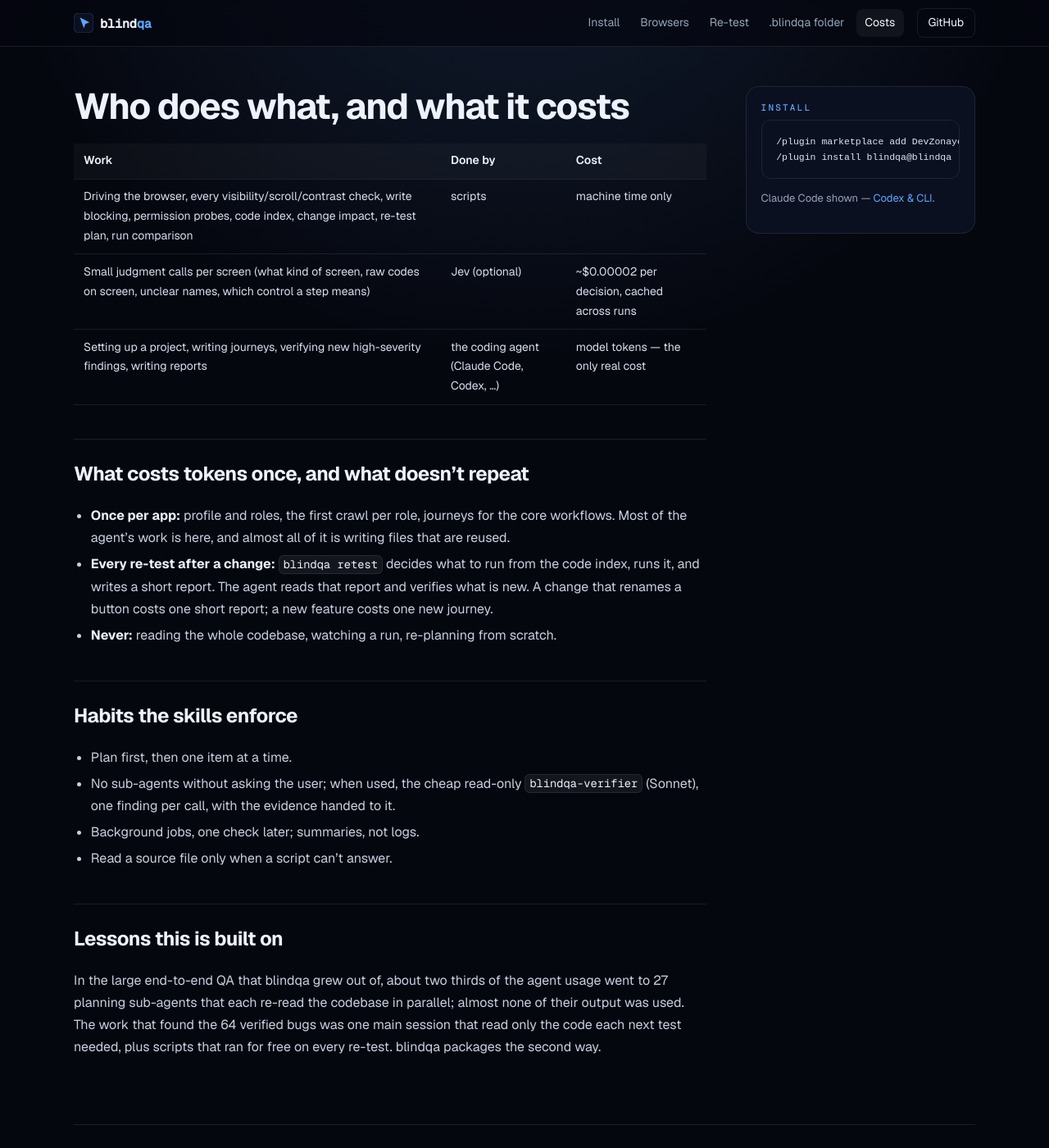
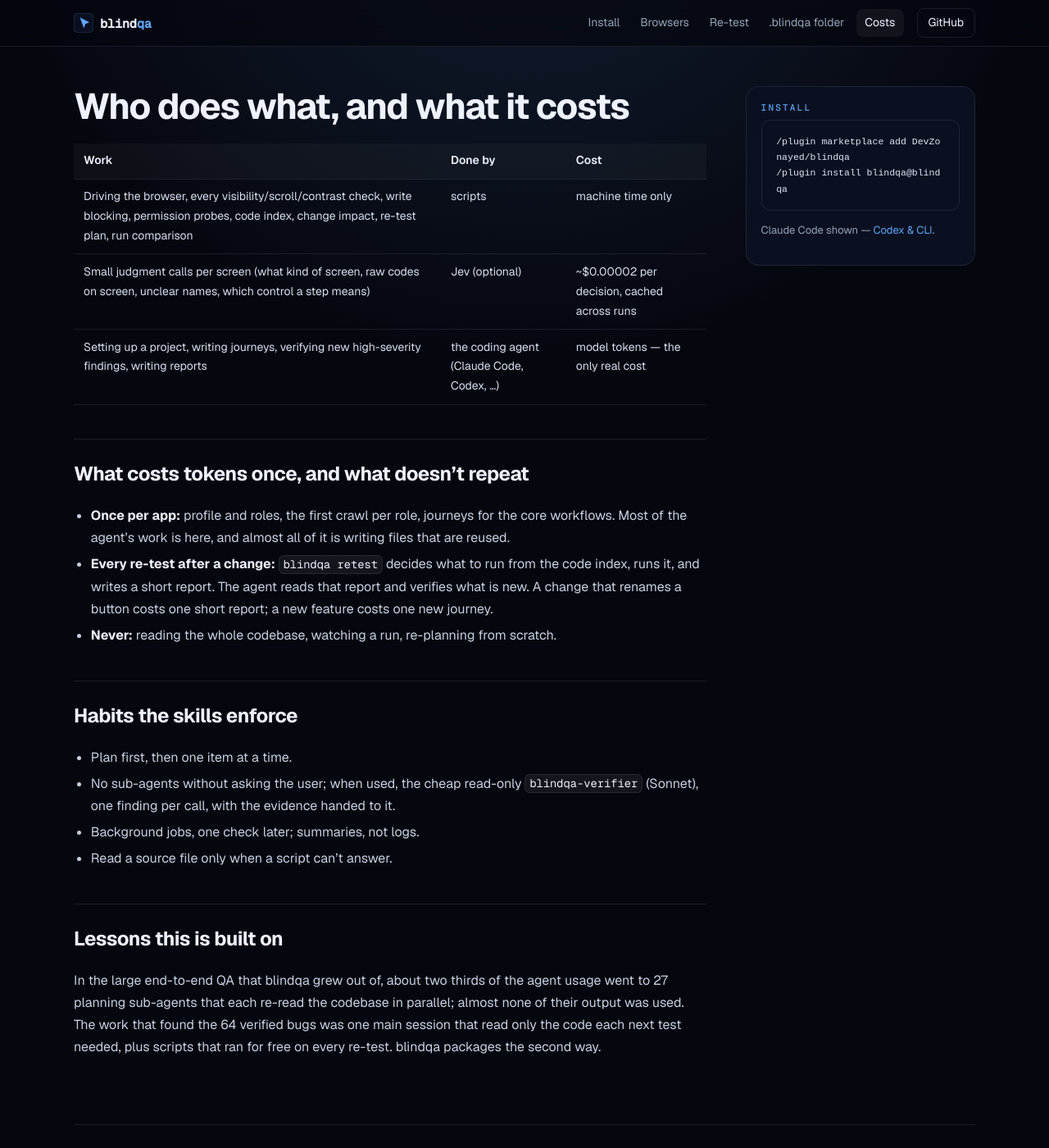
Before and after one commit to DevZonayed/blindqa, a Jekyll site: the page built from docs/COSTS.md, in a window 1280 px wide and 1400 px high. Shown: the whole window at 82% size. Built offline with Jekyll 4.4.1, drawn with Linux system fonts in a browser that asks for light colours; our own code applies the rules of GitHub Pages for plain Markdown files.

Commit message:
Docs: wrap the sidebar install command
Co-Authored-By: Claude Opus 5.5 <noreply@anthropic.com>

```diff
--- a/docs/assets/docs.css
+++ b/docs/assets/docs.css
@@ -33,7 +33,7 @@ a:hover { text-decoration: underline; }
 
 .doc { display: grid; grid-template-columns: minmax(0, 1fr) 280px; gap: 3rem; padding: 3rem 0 4rem; }
 .install { position: sticky; top: 80px; align-self: start; border: 1px solid var(--border); background: var(--surface); border-radius: 16px; padding: 1.1rem; font-size: 13px; color: var(--muted); }
-.install pre { margin: .5rem 0; font-size: 11.5px; }
+.install pre { margin: .5rem 0; font-size: 11.5px; white-space: pre-wrap; word-break: break-all; }
 .eyebrow { margin: 0; font: 500 11px var(--mono); letter-spacing: .2em; text-transform: uppercase; color: var(--primary); }
 
 .prose { min-width: 0; color: #d6deee; }
```
